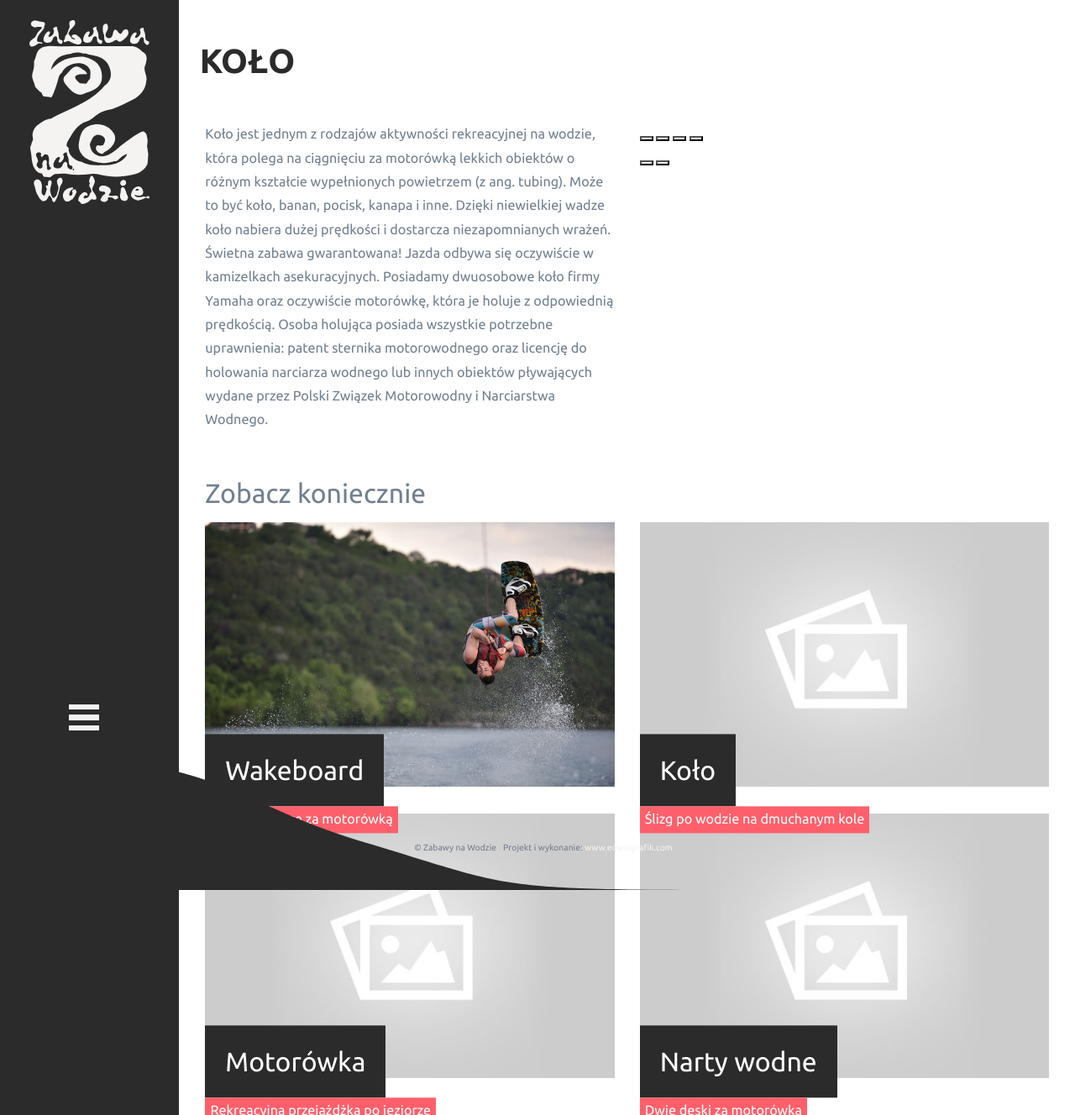
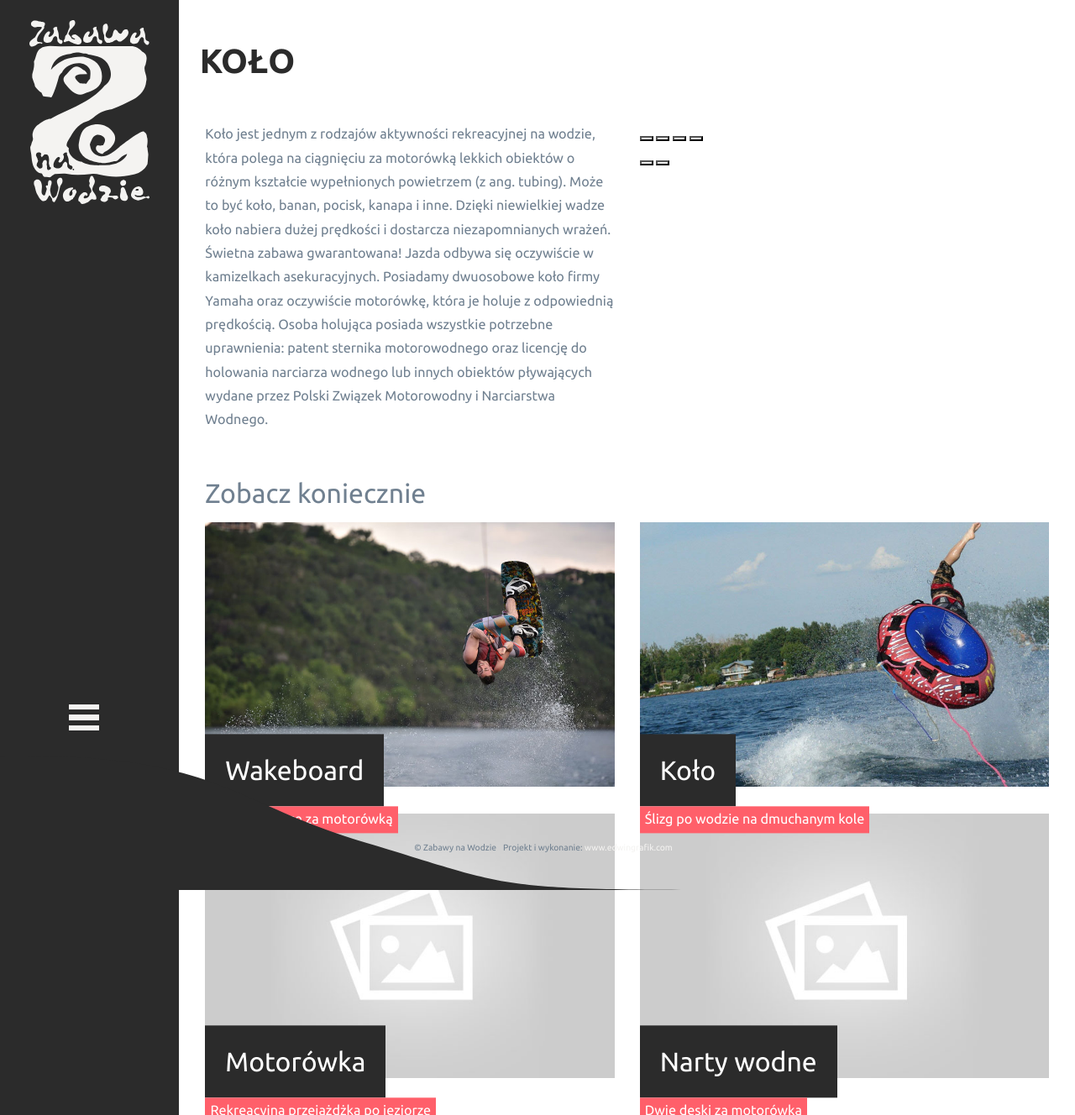
Before and after one commit to edwingrafik/zabawynawodzie, a Jekyll site: the page built from _disciplines/2018-07-23-kolo.md, in a window 1280 px wide. Shown: the whole page at 84% size. Built offline with Jekyll 4.4.1, drawn with Linux system fonts in a browser that asks for light colours; nearby versions of some CDN libraries; comment, search, counter and statistics services are not loaded.

Commit message:
Update Dyscypliny “2018-07-23-kolo”

```diff
--- a/_disciplines/2018-07-23-kolo.md
+++ b/_disciplines/2018-07-23-kolo.md
@@ -15,6 +15,6 @@ desc: >-
   motorowodnego oraz licencję do holowania narciarza wodnego lub innych obiektów
   pływających wydane przez Polski Związek Motorowodny i Narciarstwa Wodnego.
 short-desc: Ślizg po wodzie na dmuchanym kole
-thumbnail: /images/uploads/default.jpg
+thumbnail: /images/uploads/33944106_2116176085327162_1685665829208719360_o.jpg
 order: 3
 ---
```
